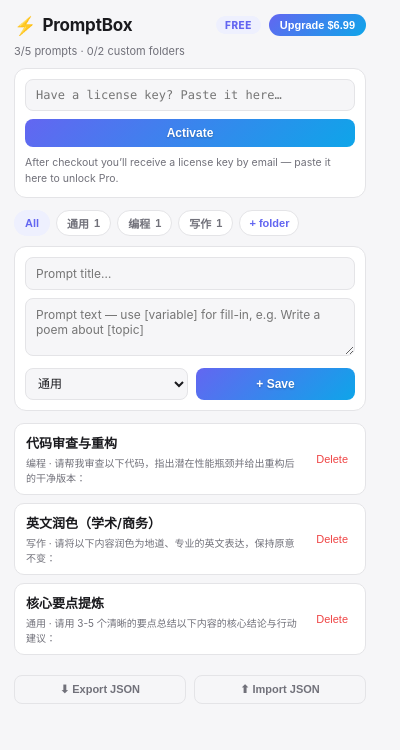
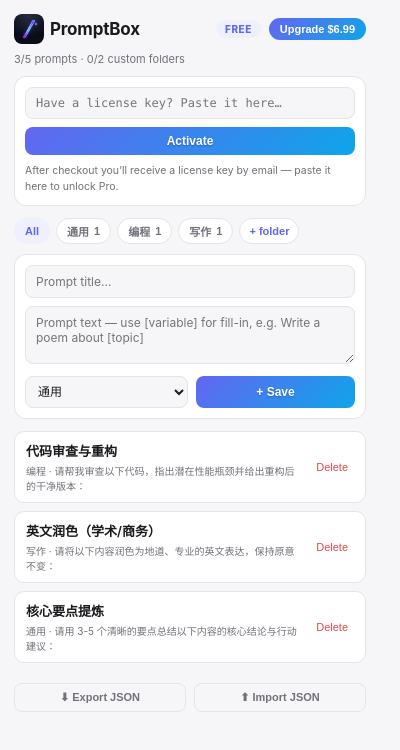
Before and after one commit to xiong666yu-ui/promptbox, a browser extension: page popup.html in a window 400 px wide. Drawn offline with Linux system fonts and the light colour scheme.

Commit message:
Replace lightning emoji in popup header with the real slash logo

```diff
--- a/popup.css
+++ b/popup.css
@@ -38,7 +38,7 @@ body {
 
 .hd { display: flex; justify-content: space-between; align-items: center; }
 .brand { display: flex; align-items: center; gap: 6px; }
-.logo { font-size: 18px; }
+.logo { width: 30px; height: 30px; border-radius: 8px; display: block; }
 h1 { margin: 0; font-size: 17px; letter-spacing: -0.2px; }
 .hd-right { display: flex; align-items: center; gap: 8px; }
 
--- a/popup.html
+++ b/popup.html
@@ -3,7 +3,7 @@
 <head><meta charset="UTF-8"><link rel="stylesheet" href="popup.css"></head>
 <body>
   <header class="hd">
-    <div class="brand"><span class="logo">⚡</span><h1>PromptBox</h1></div>
+    <div class="brand"><img class="logo" src="icons/icon48.png" alt="PromptBox"><h1>PromptBox</h1></div>
     <div class="hd-right">
       <span id="plan-badge" class="badge free">FREE</span>
       <button id="upgrade-btn" class="btn-up">Upgrade</button>
```
